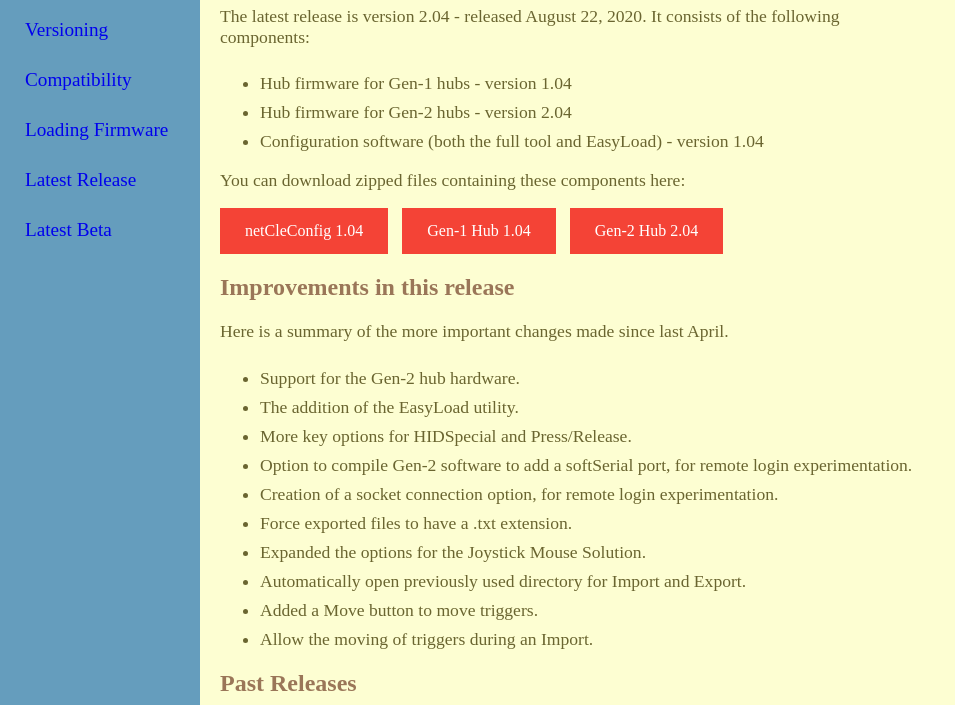
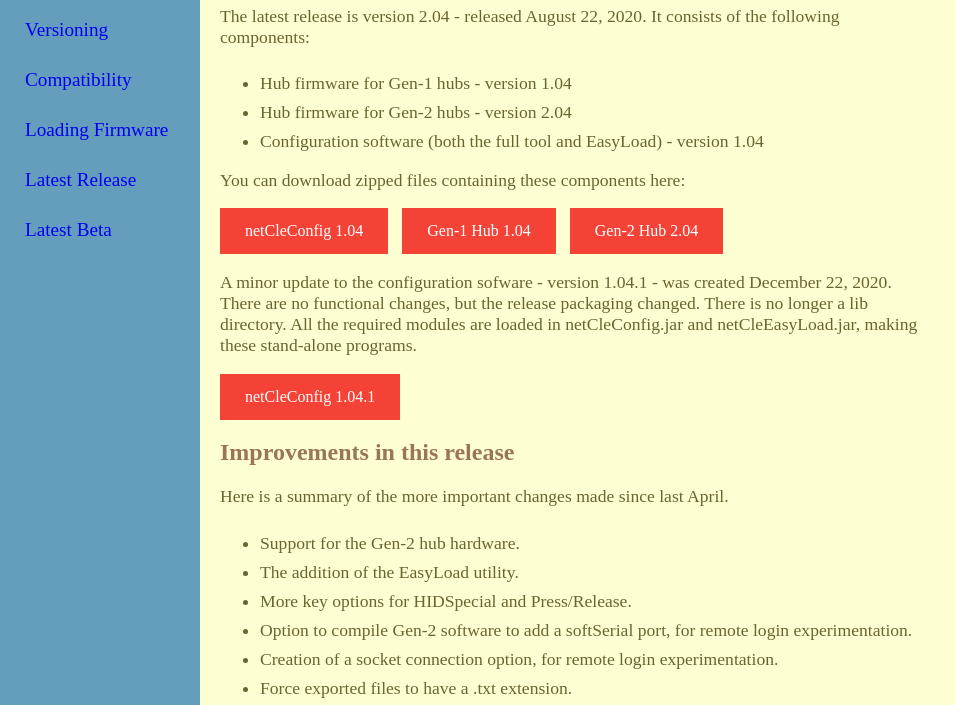
Before and after one commit to NCRelease/NCRelease.github.io, a plain HTML site: page release.html in a window 1280 px wide. Shown: the part 95-800 px from the top of the page, without its empty margins (0-955 px from the left). Drawn offline with Linux system fonts and the light colour scheme.

Commit message:
Packaging change.
Package lib jars into main executable.

```diff
--- a/release.html
+++ b/release.html
@@ -34,6 +34,14 @@
 <a class="download" href="Hub 1.04.zip" download>Gen-1 Hub 1.04</a>
 <a class="download" href="Hub 2.04.zip" download>Gen-2 Hub 2.04</a>
 </div>
+<p>
+A minor update to the configuration sofware - version 1.04.1 - was created December 22, 2020.  There are no functional
+changes, but the release packaging changed.  There is no longer a lib directory.  All
+the required modules are loaded in netCleConfig.jar and netCleEasyLoad.jar, making these stand-alone programs.
+</p>
+<div>
+<a class="download" href="netCleConfig 1.04.1.zip" download>netCleConfig 1.04.1</a>
+</div>
 <h2>Improvements in this release</h2>
 <p>Here is a summary of the more important changes made since last April.</p>
 <ul>
```
Also changed, not shown: 1 other file.
